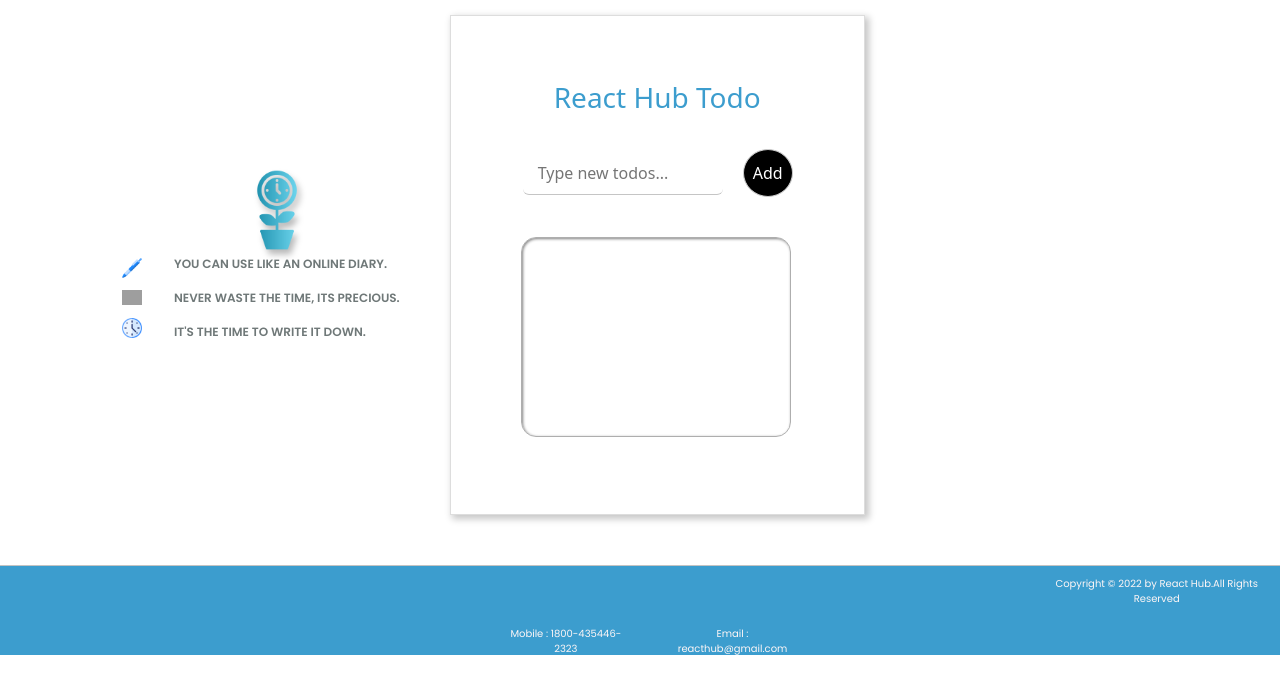
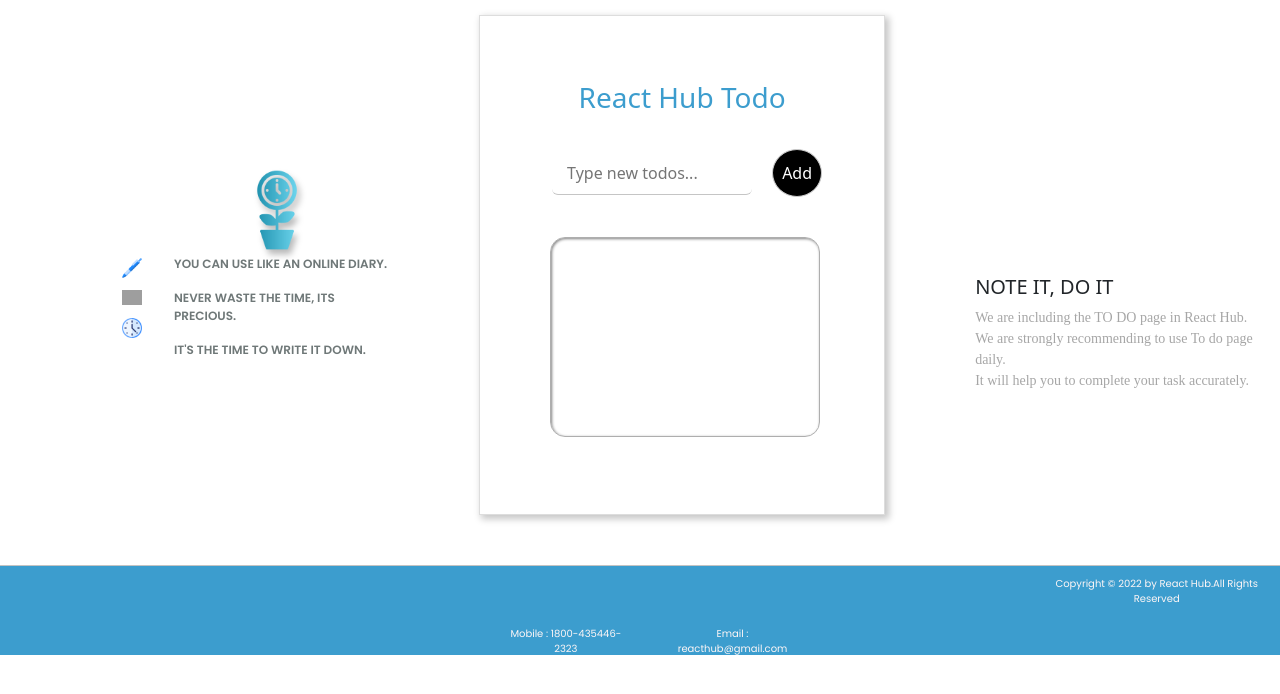
Before and after one commit to yaswanthsay/React-Hub, a React (Create React App) app in the folder my-app/: page /todo in a window 1280 px wide. Shown: the top 694 px of the page. Built offline with nearby package versions, Linux system fonts and the light colour scheme; grey boxes are pictures that could not be loaded; a web font is replaced by a local one.

Commit message:
Todo edited

```diff
--- a/my-app/src/components/Todo.js
+++ b/my-app/src/components/Todo.js
@@ -40,7 +40,7 @@ function Todo() {
                 <li><p className='todo__list'>IT'S THE TIME TO WRITE IT DOWN.</p></li>
             </ul>
             </div>
-            <Fade duration={3500}>
+            <Fade >
                 <div className='todo'>
                     <h3 className='todo__title'>React Hub Todo</h3>
                     <input type='text' name='text' placeholder='Type new todos...' className='todo__input' value={toDos} onChange={(e) => setToDos(e.target.value)} />
@@ -64,6 +64,12 @@ function Todo() {
                     </div>
                 </div>
             </Fade>
+            <Fade>
+            <div className='todo__right'>
+                <h5>NOTE IT, DO IT</h5>
+                <p className='todo_right_para'>We are including the TO DO page in React Hub.<br/>We are strongly recommending to use To do page daily.<br/>It will help you to complete your task accurately.</p>
+            </div>
+            </Fade>
         </div>
     )
 }
--- a/my-app/src/index.css
+++ b/my-app/src/index.css
@@ -1502,10 +1502,10 @@
   display: flex;
 }
 .todo{
-padding-top: 10px;
+  padding-top: 10px;
   height: 500px;
   width: 415px;
-  margin-left:50px;
+  margin-left:85px;
   box-shadow:3px 3px 7px 1px rgb(198, 198, 198);
   border: 1px solid rgb(221, 221, 221);
 }
@@ -1614,3 +1614,12 @@ padding-top: 10px;
 .todo_para_list{
   margin-top: 150px;
 }
+.todo__right{
+ margin-left: 90px;
+ margin-top: 260px;
+}
+.todo_right_para{
+  color: rgb(166, 166, 166);
+  font-size: 14px;
+  font-family: 'Playfair';
+}
```
